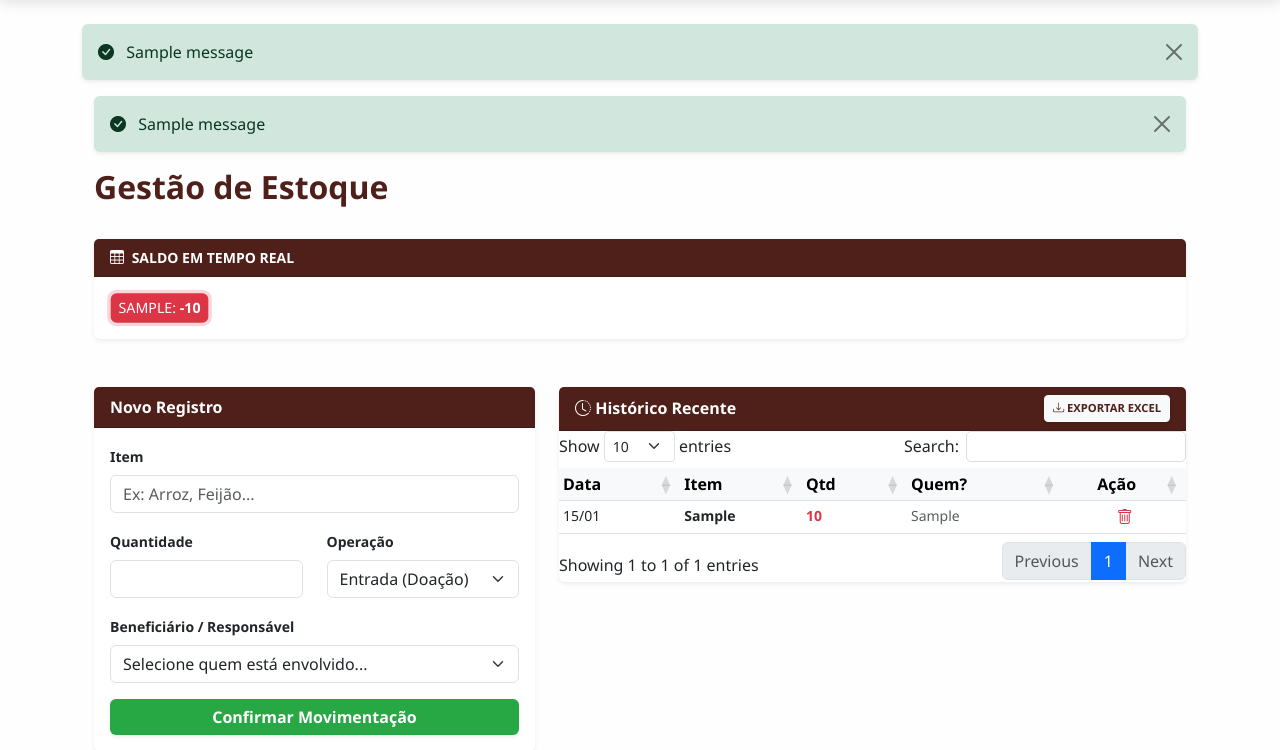
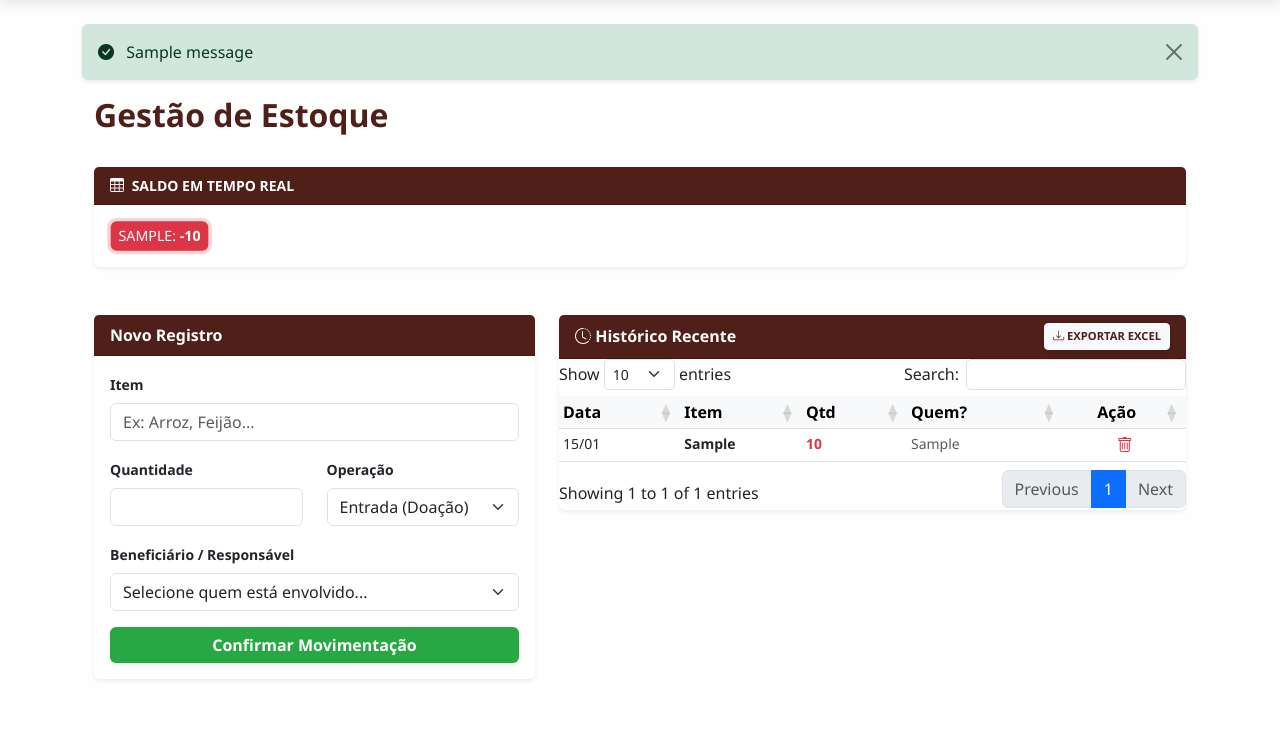
Before and after one commit to harrikenjota/Projeto_Paroquia, a Flask app: page / in a window 1280 px wide. Shown: the part 83-833 px from the top of the page. After the commit the page ends 763 px from the top, so only its background shows below. Run offline with Flask 3, Linux system fonts and the light colour scheme; tables that the repository leaves empty hold one stand-in row (values such as "Sample post"); one stand-in notice (Sample message) is shown; some libraries are stand-ins or nearby versions.

Commit message:
ajustes finais 05 2026

```diff
--- a/templates/index.html
+++ b/templates/index.html
@@ -2,18 +2,6 @@
 
 {% block content %}
 <div class="container">
-
-    {% with messages = get_flashed_messages(with_categories=true) %}
-      {% if messages %}
-        {% for category, message in messages %}
-          <div class="alert alert-{{ category }} alert-dismissible fade show shadow-sm border-0" role="alert">
-            <i class="bi {% if category == 'danger' %}bi-exclamation-octagon-fill{% else %}bi-check-circle-fill{% endif %} me-2"></i>
-            {{ message }}
-            <button type="button" class="btn-close" data-bs-dismiss="alert"></button>
-          </div>
-        {% endfor %}
-      {% endif %}
-    {% endwith %}
 
     <div class="d-flex justify-content-between align-items-center mb-4 mt-3">
         <h2 class="fw-bold" style="color: var(--cor-santuario)">Gestão de Estoque</h2>
```
Also changed, not shown: templates/beneficiarios.html (+0 -11 lines).
